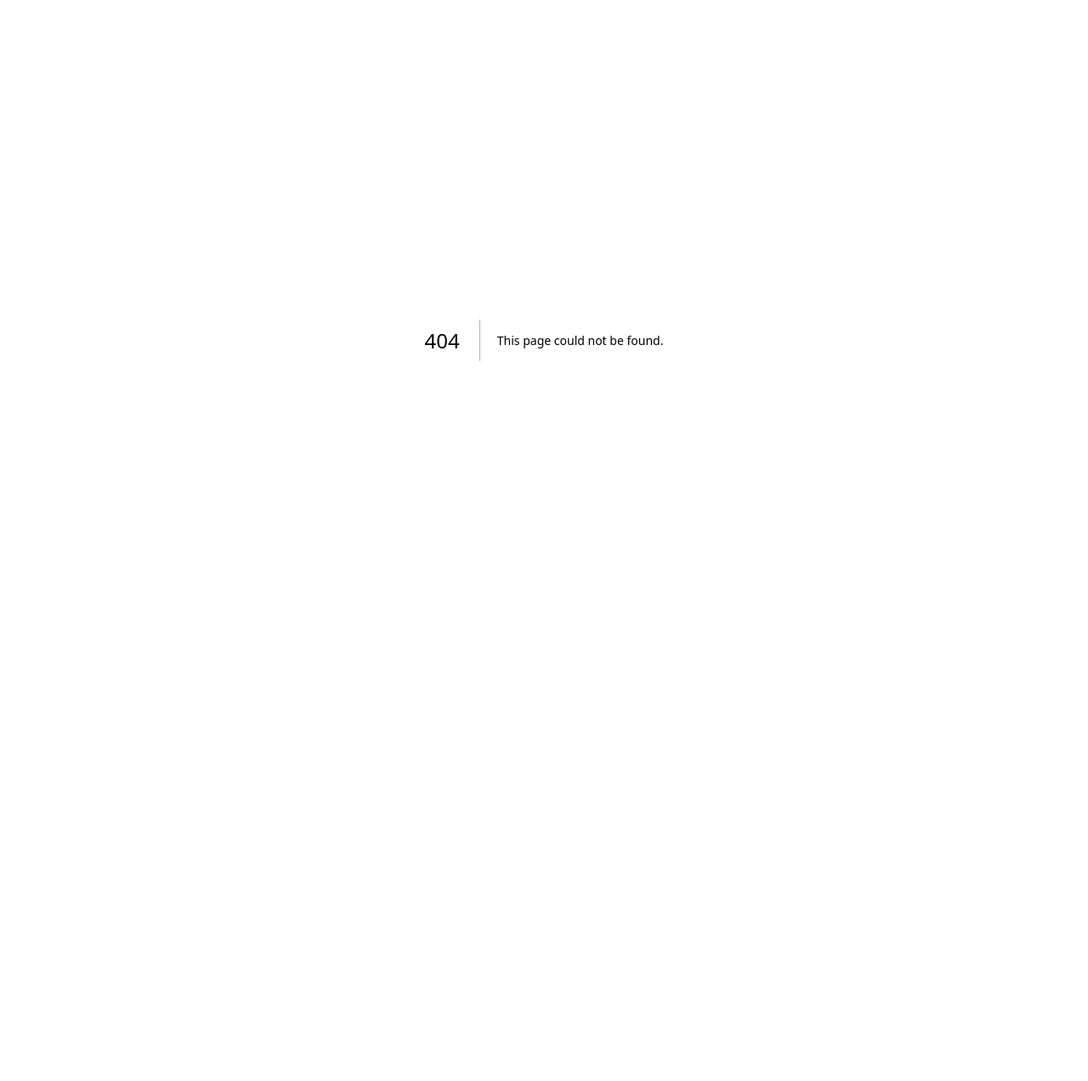
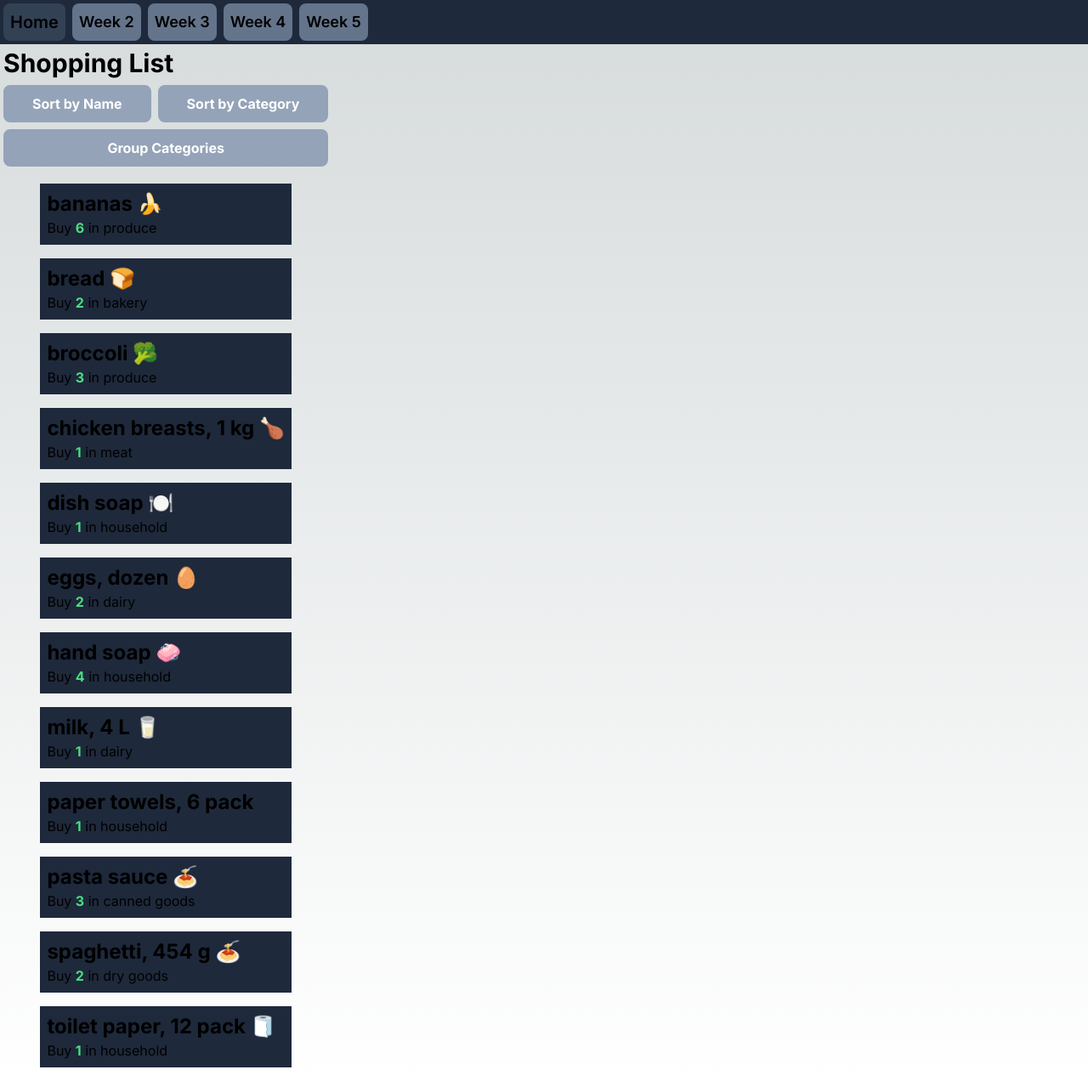
Before and after one commit to NickDimarzo/cprg306-assignments, a Next.js app: page /week-6 in a window 1280 px wide. Before the commit this address had no page. Shown: the whole page at 85% size. Before the commit the page ends 800 px from the top, so only its background shows below. Built offline with nearby package versions, Linux system fonts and the light colour scheme.

Commit message:
setup week 6

```diff
--- /dev/null
+++ b/app/week-6/item-list.js
@@ -0,0 +1,90 @@
+"use client";
+import Item from "./item";
+import items from "./items.json";
+import { useState } from "react";
+
+export default function ItemList() {
+
+  //state to keep track of the sortBy value
+  const [sortBy, setSortBy] = useState("name");
+
+  //function to sort items by sortBy
+  items.sort((a, b) => {
+    if (a[sortBy] < b[sortBy]) {
+      return -1;
+    }
+    if (a[sortBy] > b[sortBy]) {
+      return 1;
+    }
+    return 0;
+  });
+
+  //array of unique categories
+  const categories = items.reduce((acc, item) => {
+    if (!acc.includes(item.category)) {
+      acc.push(item.category);
+    }
+    return acc;
+  }, []);
+
+  //function to capitalize the first letter of a string
+  function capitalizeFirstLetter(string) {
+    return string.charAt(0).toUpperCase() + string.slice(1);
+  }
+
+  //function to decide how to format the list of items by sortBy
+  function listDivide() {
+    if (sortBy === "name" || sortBy === "category") {
+      return items.map((item) => (
+        <li key={item.id}>
+          <Item {...item} />
+        </li>
+      ));
+    }
+    else {
+      return categories.map((category) => (
+        <li key={category}>
+          <h2 className="font-bold text-2xl m-1">
+            {capitalizeFirstLetter(category)}
+          </h2>
+          {items
+            .filter((item) => item.category === category)
+            .map((item) => (
+              <Item key={item.id} {...item} />
+            ))}
+        </li>
+      ));
+    }
+  }
+
+  return (
+    <div>
+      <h1 className="font-bold text-3xl m-1">Shopping List</h1>
+      <div className="flex">
+        <button
+          onClick={() => setSortBy("name")}
+          className="bg-slate-400 px-8 py-2 rounded-lg text-white border-2 border-slate-400 hover:border-green-500 hover:text-green-500 m-1 font-bold"
+        >
+          Sort by Name
+        </button>
+        <button
+          onClick={() => setSortBy("category")}
+          className="bg-slate-400 px-8 py-2 rounded-lg text-white border-2 border-slate-400 hover:border-green-500 hover:text-green-500 m-1 font-bold"
+        >
+          Sort by Category
+        </button>
+      </div>
+      <div className="flex">
+      <button
+          onClick={() => setSortBy("grouped")}
+          className="bg-slate-400 py-2 rounded-lg text-white border-2 border-slate-400 hover:border-green-500 hover:text-green-500 w-full m-1 font-bold"
+        >
+          Group Categories
+        </button>
+      </div>
+      <div className="flex flex-wrap justify-center ">
+        <ul>{listDivide()}</ul>
+      </div>
+    </div>
+  );
+}
--- /dev/null
+++ b/app/week-6/item.js
@@ -0,0 +1,8 @@
+export default function Item({name, quantity, category}) {
+    return (
+        <div className = "p-2 m-4 bg-slate-800 max-w-sm" >
+            <h2 className = "font-bold text-2xl">{name}</h2>
+            <p>Buy <span className="font-bold text-green-400">{quantity}</span> in {category}</p>
+        </div>
+    );
+}
--- /dev/null
+++ b/app/week-6/items.json
@@ -0,0 +1,74 @@
+[
+    {
+      "id": "1h2GJKH12gkHG31h1H",
+      "name": "milk, 4 L 🥛",
+      "quantity": 1,
+      "category": "dairy"
+    },
+    {
+      "id": "2KJH3k2j3H1k2J3K1H",
+      "name": "bread 🍞",
+      "quantity": 2,
+      "category": "bakery"
+    },
+    {
+      "id": "3h2KJH3k2j3H1k2J3",
+      "name": "eggs, dozen 🥚",
+      "quantity": 2,
+      "category": "dairy"
+    },
+    {
+      "id": "4k2J3K1H2GJKH12gk",
+      "name": "bananas 🍌",
+      "quantity": 6,
+      "category": "produce"
+    },
+    {
+      "id": "5H1h1H2KJH3k2j3H",
+      "name": "broccoli 🥦",
+      "quantity": 3,
+      "category": "produce"
+    },
+    {
+      "id": "6H1k2J3K1H2GJKH1",
+      "name": "chicken breasts, 1 kg 🍗",
+      "quantity": 1,
+      "category": "meat"
+    },
+    {
+      "id": "7gkHG31h1H2KJH3k",
+      "name": "pasta sauce 🍝",
+      "quantity": 3,
+      "category": "canned goods"
+    },
+    {
+      "id": "8j3H1k2J3K1H2GJK",
+      "name": "spaghetti, 454 g 🍝",
+      "quantity": 2,
+      "category": "dry goods"
+    },
+    {
+      "id": "9H12gkHG31h1H2KJ",
+      "name": "toilet paper, 12 pack 🧻",
+      "quantity": 1,
+      "category": "household"
+    },
+    {
+      "id": "10H3k2j3H1k2J3K1",
+      "name": "paper towels, 6 pack",
+      "quantity": 1,
+      "category": "household"
+    },
+    {
+      "id": "11k2J3K1H2GJKH12",
+      "name": "dish soap 🍽️",
+      "quantity": 1,
+      "category": "household"
+    },
+    {
+      "id": "12GJKH12gkHG31h1",
+      "name": "hand soap 🧼",
+      "quantity": 4,
+      "category": "household"
+    }
+  ]
--- /dev/null
+++ b/app/week-6/new-item.js
@@ -0,0 +1,62 @@
+"use client";
+import { useState } from "react";
+
+export default function NewItem() {
+  const [name, setName] = useState("");
+  const [quantity, setQuantity] = useState(0);
+  const [category, setCategory] = useState("Produce");
+
+  function handleSubmit(event) {
+    event.preventDefault();
+    console.log({ name, quantity, category });
+    alert(`ITEM ADDED: ${name} - Quantity: ${quantity} - Category: ${category}`);
+  }
+
+  return (
+    <form
+      onSubmit={handleSubmit}
+      className="p-2 m-4 bg-slate-900 text-black max-w-sm w-full flex-row border-2 rounded-lg" >
+      <div className="m-4">
+        <input
+          type="text"
+          value={name}
+          onChange={(event) => setName(event.target.value)}
+          className=" w-full p-2 rounded-lg"
+          placeholder="Item Name"
+        />
+      </div>
+      <div className="m-4">
+        <input
+          type="number"
+          value={quantity}
+          onChange={(event) => setQuantity(event.target.value)}
+          className=" w-full p-2 rounded-lg"
+        />
+      </div>
+      <div className="m-4">
+        <select
+          value={category}
+          onChange={(event) => setCategory(event.target.value)}
+            className=" w-full p-2 rounded-lg"
+        >
+          <option value="Produce">Produce</option>
+          <option value="Dairy">Dairy</option>
+          <option value="Bakery">Bakery</option>
+          <option value="Meat">Meat</option>
+          <option value="Frozen Foods">Frozen Foods</option>
+          <option value="Canned Goods">Canned Goods</option>
+          <option value="Dry Goods">Dry Goods</option>
+          <option value="Beverages">Beverages</option>
+          <option value="Snacks">Snacks</option>
+          <option value="Household">Household</option>
+          <option value="Other">Other</option>
+        </select>
+      </div>
+      <div className="m-4 mb-6 flex justify-center">
+        <button type="submit" onClick={handleSubmit} className=" bg-slate-400 px-10 py-2 rounded-lg text-white border-2 border-slate-400 hover:border-green-500 hover:text-green-500 ">
+          Add
+        </button>
+      </div>
+    </form>
+  );
+}
--- /dev/null
+++ b/app/week-6/page.js
@@ -0,0 +1,15 @@
+import ItemList from "./item-list";
+import NavBar from "../nav/nav-bar";
+
+export default function Page() {
+    return (
+      <body>
+        <header>
+          <NavBar />
+        </header>
+        <main className="flex w-full">
+          <ItemList />
+        </main>
+      </body>
+    );
+  }
```
